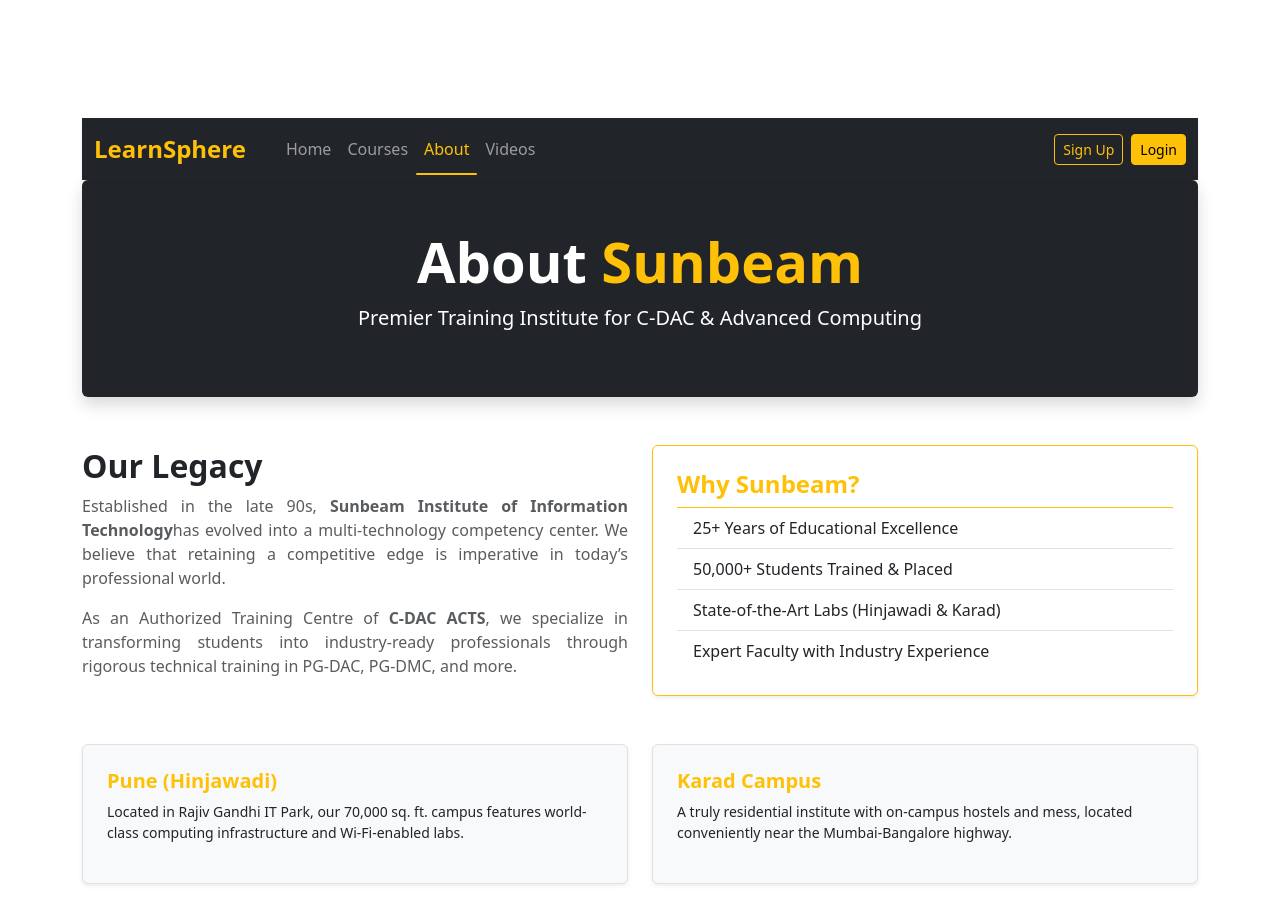
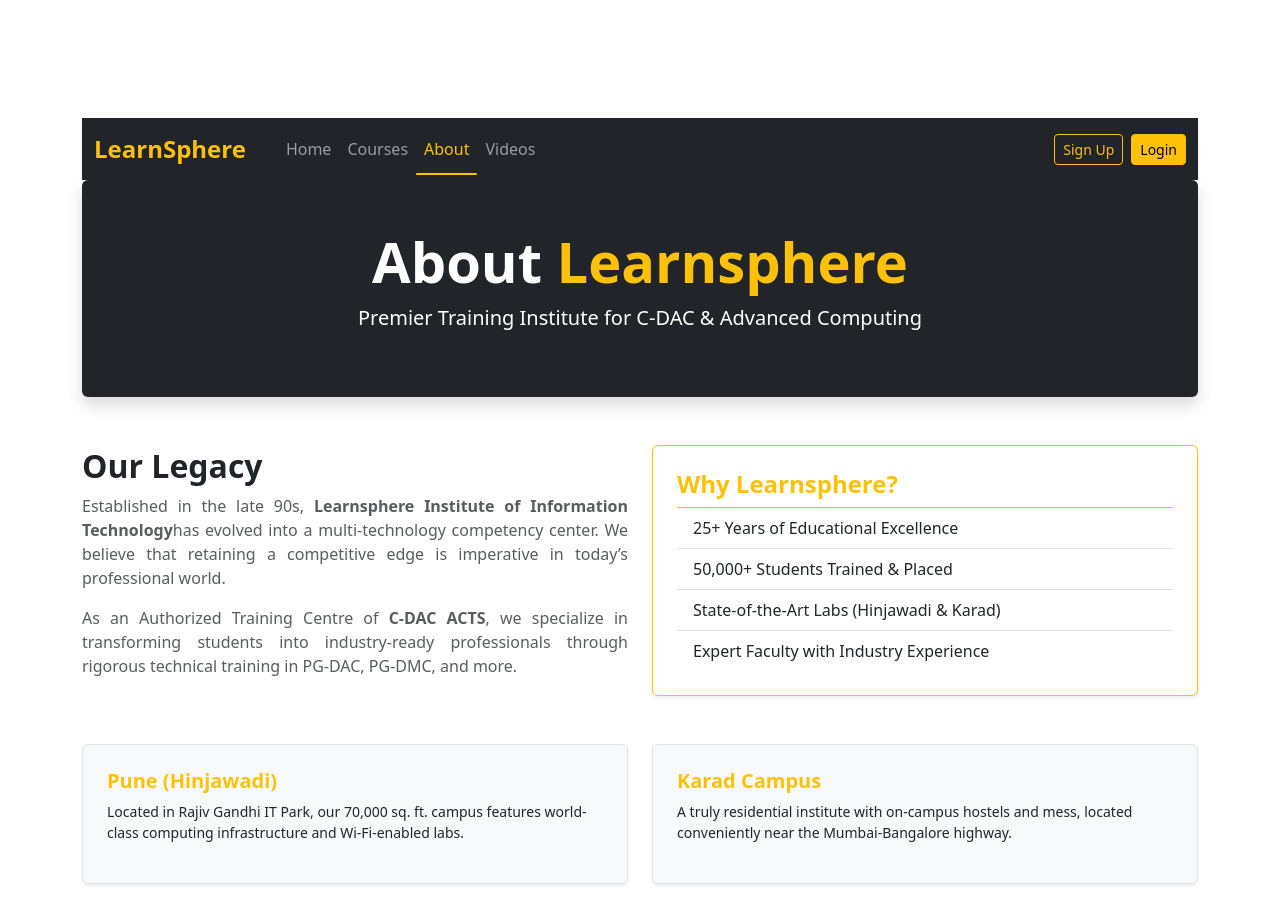
Before and after one commit to psamruddhi711/Mern-Project, a React (Vite) app in the folder FRONT_APP/APP/app1/: page /about in a window 1280 px wide. Shown: the top 924 px of the page. Built offline with nearby package versions, Linux system fonts and the light colour scheme.

Commit message:
updated_about

```diff
--- a/FRONT_APP/APP/app1/src/components/about.jsx
+++ b/FRONT_APP/APP/app1/src/components/about.jsx
@@ -8,7 +8,7 @@
       <Navbar />
       {/* Hero Section */}
       <div className="text-center mb-5 p-5 bg-dark text-white rounded shadow">
-        <h1 className="fw-bold display-4">About <span className="text-warning">Sunbeam</span></h1>
+        <h1 className="fw-bold display-4">About <span className="text-warning">Learnsphere</span></h1>
         <p className="lead">Premier Training Institute for C-DAC & Advanced Computing</p>
       </div>
 
@@ -16,7 +16,7 @@
         <div className="col-md-6">
           <h2 className="fw-bold text-dark">Our Legacy</h2>
           <p className="text-muted" style={{ textAlign: "justify" }}>
-            Established in the late 90s, <strong>Sunbeam Institute of Information Technology</strong>
+            Established in the late 90s, <strong>Learnsphere Institute of Information Technology</strong>
             has evolved into a multi-technology competency center. We believe that retaining a
             competitive edge is imperative in today’s professional world.
           </p>
@@ -28,7 +28,7 @@
         </div>
         <div className="col-md-6">
           <div className="card border-warning shadow-sm p-4">
-            <h4 className="text-warning fw-bold">Why Sunbeam?</h4>
+            <h4 className="text-warning fw-bold">Why Learnsphere?</h4>
             <ul className="list-group list-group-flush">
               <li className="list-group-item bg-transparent"> 25+ Years of Educational Excellence</li>
               <li className="list-group-item bg-transparent"> 50,000+ Students Trained & Placed</li>
```
